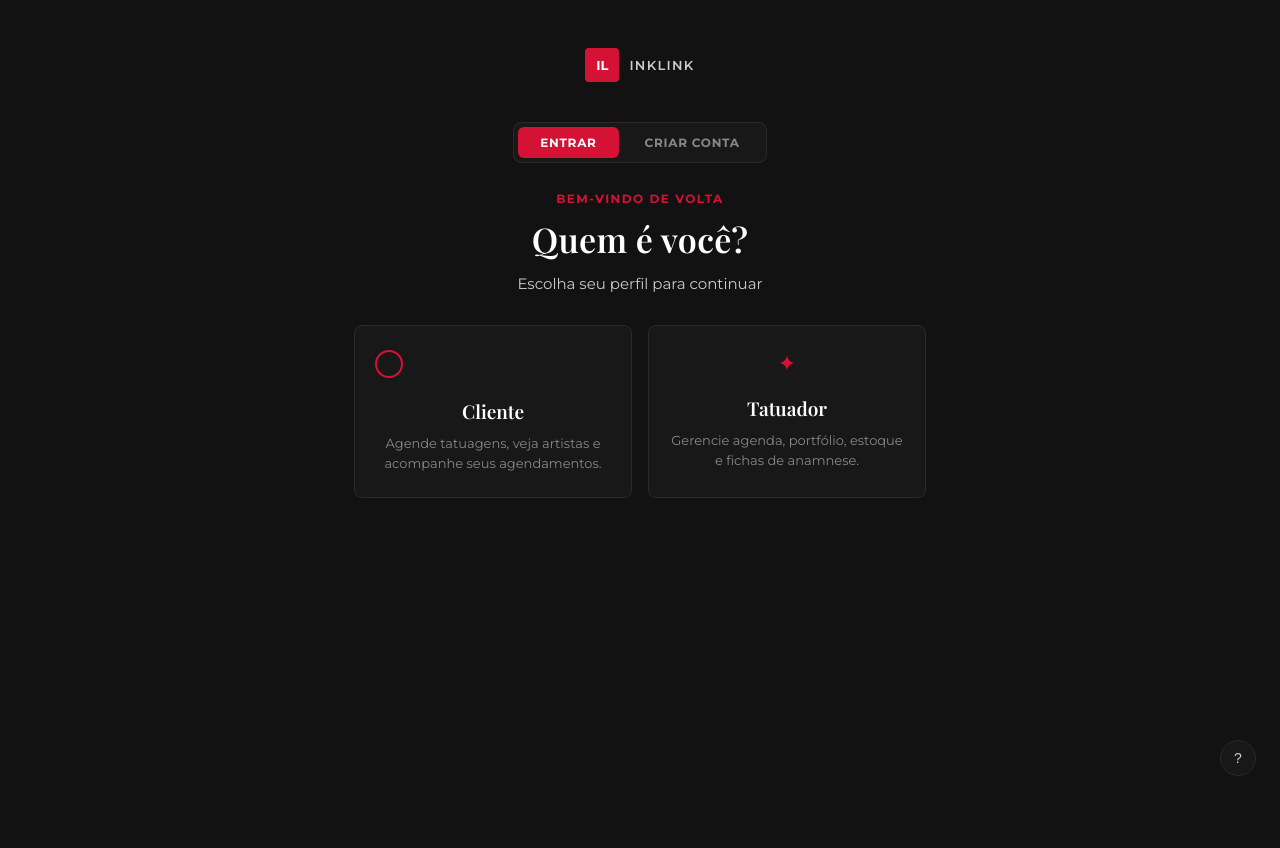
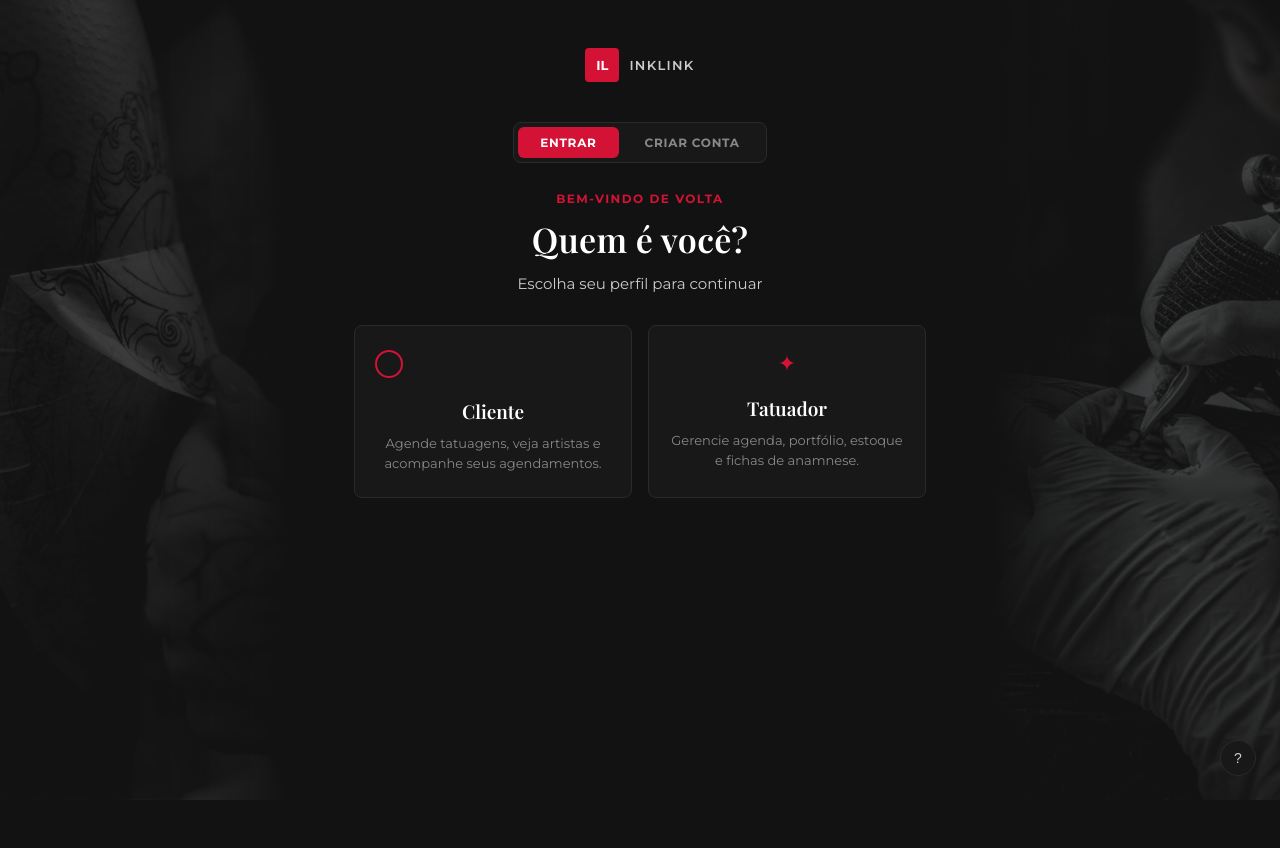
Before and after one commit to ink-link-git/inklink_projeto, a Flask app: page / in a window 1280 px wide. Run offline with Flask 3, Linux system fonts and the light colour scheme; parts of the project's set-up code (start-up, migrations or seed data) failed here and were passed over.

Commit message:
estilização

```diff
--- a/src/Cadastro_cliente/templates/index.html
+++ b/src/Cadastro_cliente/templates/index.html
@@ -6,8 +6,10 @@
   <title>Criar conta</title>
   <!-- Referência para o CSS separado -->
   <link rel="stylesheet" href="{{ url_for('static', filename='css/style.css') }}">
+  <link rel="stylesheet" href="{{ url_for('login_cliente.static', filename='css/side-art.css') }}">
 </head>
 <body>
+  <div class="side-art side-art--left side-art--cliente" aria-hidden="true"></div>
 
   <main>
     <p class="eyebrow">Novo aqui?</p>
--- a/src/Cadastro_tatuador/templates/index.html
+++ b/src/Cadastro_tatuador/templates/index.html
@@ -8,8 +8,10 @@
     <link rel="preconnect" href="https://fonts.gstatic.com" crossorigin>
     <link href="https://fonts.googleapis.com/css2?family=Montserrat:wght@400;500;600;700&family=Playfair+Display:wght@600;700&display=swap" rel="stylesheet">
     <link rel="stylesheet" href="{{ url_for('cadastro_tatuador.static', filename='css/style.css') }}">
+    <link rel="stylesheet" href="{{ url_for('login_cliente.static', filename='css/side-art.css') }}">
 </head>
 <body>
+    <div class="side-art side-art--right side-art--tatuador" aria-hidden="true"></div>
    <main class="container">
     <div class="form-wrapper welcome">
 
--- a/src/Cadastro_tatuador/templates/register.html
+++ b/src/Cadastro_tatuador/templates/register.html
@@ -8,9 +8,10 @@
     <link rel="preconnect" href="https://fonts.gstatic.com" crossorigin>
     <link href="https://fonts.googleapis.com/css2?family=Montserrat:wght@400;500;600;700&family=Playfair+Display:wght@600;700&display=swap" rel="stylesheet">
     <link rel="stylesheet" href="{{ url_for('cadastro_tatuador.static', filename='css/style.css') }}">
+    <link rel="stylesheet" href="{{ url_for('login_cliente.static', filename='css/side-art.css') }}">
 </head>
 <body>
-
+<div class="side-art side-art--right side-art--tatuador" aria-hidden="true"></div>
     <header class="header">
         <a href="{{ url_for('login_cliente.selecionar_perfil') }}" class="back-link">← PERFIS</a>
         <div class="header-buttons">
--- /dev/null
+++ b/src/login_cliente/static/css/side-art.css
@@ -0,0 +1,46 @@
+/* Imagens laterais translúcidas (Y = cliente, X = tatuador) */
+.side-art {
+  position: fixed;
+  top: 0;
+  bottom: 0;
+  /* ocupa só o espaço livre ao lado da coluna central (~700px) */
+  width: calc((100vw - 700px) / 2);
+  max-width: 520px;
+  pointer-events: none;
+  z-index: 0;
+  background-repeat: no-repeat;
+  background-size: cover;      /* preenche a altura toda da tela */
+  background-position: center;
+  opacity: 0.22;               /* 0.15 = sutil · 0.35 = marcante */
+  filter: grayscale(0.3);
+  mix-blend-mode: lighten;     /* fundo escuro do JPG some e só a arte aparece */
+}
+
+.side-art--left {
+  left: 0;
+  -webkit-mask-image: linear-gradient(to right, #000 45%, transparent 100%);
+          mask-image: linear-gradient(to right, #000 45%, transparent 100%);
+}
+.side-art--right {
+  right: 0;
+  -webkit-mask-image: linear-gradient(to left, #000 45%, transparent 100%);
+          mask-image: linear-gradient(to left, #000 45%, transparent 100%);
+}
+
+.side-art--cliente {
+  background-image: url("../img/cliente.jpg");
+  filter: grayscale(1);   /* 1 = totalmente preto e branco */
+}
+.side-art--tatuador { background-image: url("../img/tatuador.jpg"); }
+
+/* conteúdo sempre acima das imagens */
+.perfil-main,
+main {
+  position: relative;
+  z-index: 1;
+}
+
+/* sem espaço lateral suficiente, esconde */
+@media (max-width: 1000px) {
+  .side-art { display: none; }
+}
--- a/src/login_cliente/templates/home.html
+++ b/src/login_cliente/templates/home.html
@@ -25,11 +25,6 @@
         </section>
     {% endif %}
 
-    {# Ink.feed (no lugar da grade de acesso rápido). Enquanto a tela não existir, o link cai em "em breve". #}
-    <section class="home-secao">
-        <h3 class="home-rotulo">Explorar</h3>
-        <a class="home-btn" href="{{ rota_cliente('ink_feed.feed', 'ink-feed') }}">Ink.feed</a>
-    </section>
 
     <section class="home-secao">
         <div class="home-secao-topo">
--- a/src/login_cliente/templates/index.html
+++ b/src/login_cliente/templates/index.html
@@ -10,9 +10,10 @@
     <!-- Mesmo visual da área do tatuador + complementos do cliente -->
     <link rel="stylesheet" href="{{ url_for('login_tatuador.static', filename='style.css') }}">
     <link rel="stylesheet" href="{{ url_for('login_cliente.static', filename='css/auth.css') }}">
+    <link rel="stylesheet" href="{{ url_for('login_cliente.static', filename='css/side-art.css') }}">
 </head>
 <body>
-
+    <div class="side-art side-art--left side-art--cliente" aria-hidden="true"></div>
     <header class="top-header">
         <div class="header-buttons">
             <a href="{{ url_for('login_cliente.selecionar_perfil') }}" class="btn-outline">← PERFIS</a>
--- a/src/login_cliente/templates/login.html
+++ b/src/login_cliente/templates/login.html
@@ -10,8 +10,11 @@
     <!-- Mesmo visual da área do tatuador + complementos do cliente -->
     <link rel="stylesheet" href="{{ url_for('login_tatuador.static', filename='style.css') }}">
     <link rel="stylesheet" href="{{ url_for('login_cliente.static', filename='css/auth.css') }}">
+    <link rel="stylesheet" href="{{ url_for('login_cliente.static', filename='css/side-art.css') }}">
 </head>
 <body>
+
+    <div class="side-art side-art--left side-art--cliente" aria-hidden="true"></div>
 
     <header class="top-header">
         <div class="header-buttons">
--- a/src/login_cliente/templates/perfil.html
+++ b/src/login_cliente/templates/perfil.html
@@ -7,8 +7,11 @@
   <!-- Reaproveita as variáveis de cor/tema já definidas no style.css do projeto -->
   <link rel="stylesheet" href="{{ url_for('login_cliente.static', filename='css/style.css') }}">
   <link rel="stylesheet" href="{{ url_for('login_cliente.static', filename='css/perfil.css') }}">
+  <link rel="stylesheet" href="{{ url_for('login_cliente.static', filename='css/side-art.css') }}">
 </head>
 <body>
+  <div class="side-art side-art--left  side-art--cliente"  aria-hidden="true"></div>
+  <div class="side-art side-art--right side-art--tatuador" aria-hidden="true"></div>
 
   <main class="perfil-main">
     <div class="brand">
--- a/src/login_tatuador/templates/login.html
+++ b/src/login_tatuador/templates/login.html
@@ -9,11 +9,14 @@
     <link rel="preconnect" href="https://fonts.gstatic.com" crossorigin>
     <link href="https://fonts.googleapis.com/css2?family=Montserrat:wght@400;600;700&family=Playfair+Display:wght@600;700&display=swap" rel="stylesheet">
 
+
     <!-- Link para o arquivo CSS dentro da pasta static -->
     <link rel="stylesheet" href="{{ url_for('login_tatuador.static', filename='style.css') }}">
+    <link rel="stylesheet" href="{{ url_for('login_cliente.static', filename='css/side-art.css') }}">
 </head>
 <body>
 
+    <div class="side-art side-art--right side-art--tatuador" aria-hidden="true"></div>
     <!-- Cabeçalho Superior (Botão de Perfis) -->
     <header class="top-header">
         <div class="header-buttons">
--- a/src/login_tatuador/templates/register.html
+++ b/src/login_tatuador/templates/register.html
@@ -11,9 +11,11 @@
 
     <!-- CSS Estilizado -->
     <link rel="stylesheet" href="{{ url_for('static', filename='register_style.css') }}">
+    <link rel="stylesheet" href="{{ url_for('login_cliente.static', filename='css/side-art.css') }}">
 </head>
 <body>
 
+    <div class="side-art side-art--right side-art--tatuador" aria-hidden="true"></div>
     <header class="top-header">
         <div class="header-buttons">
             <a href="{{ url_for('main.login') }}" class="btn-outline">← PERFIS</a>
```
Also changed, not shown: src/login_cliente/static/img/cliente.jpg (added), src/login_cliente/static/img/tatuador.jpg (added).
